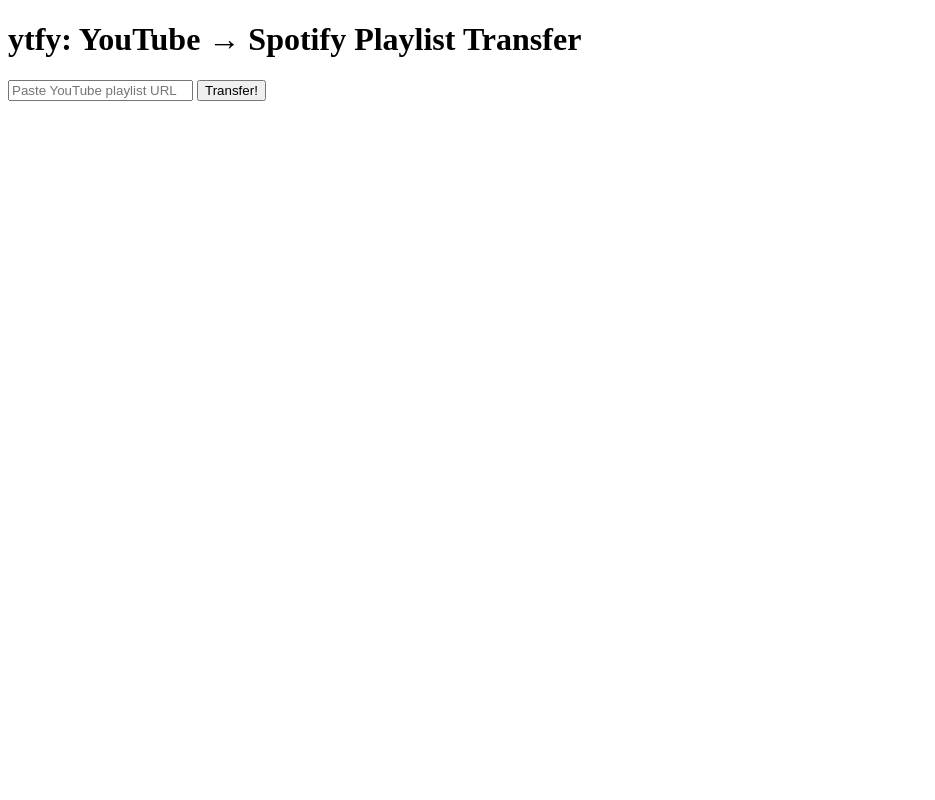
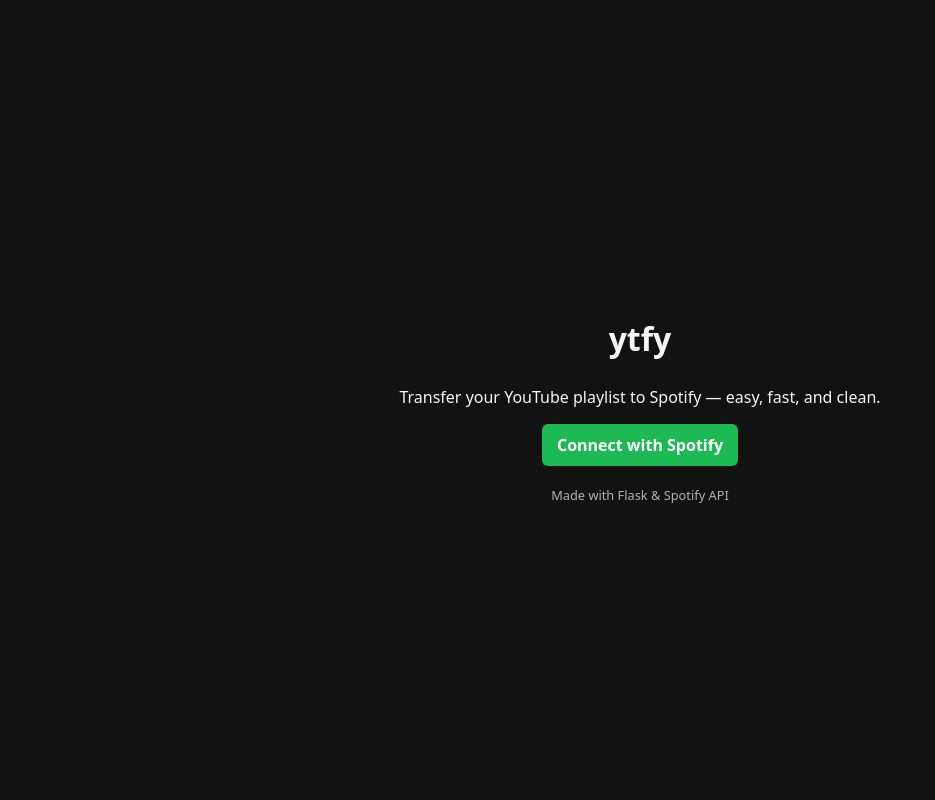
Before and after one commit to snsyaqirah/ytfy, a Flask app: page / in a window 1280 px wide. Shown: the whole page, without its empty margins (0-935 px from the left). Run offline with Flask 3, Linux system fonts and the light colour scheme.

Commit message:
aaaaaaaaaaaaaaaaaaaa

```diff
--- a/app.py
+++ b/app.py
@@ -1,21 +1,71 @@
-from flask import Flask, render_template, request, redirect, session
+from flask import Flask, render_template, request, redirect, session, url_for
 from utils.youtube_api import get_youtube_songs
-from utils.spotify_api import create_spotify_playlist
+from utils.spotify_api import (
+    create_spotify_playlist,
+    get_spotify_auth_url,
+    get_spotify_token
+)
+from dotenv import load_dotenv
 import os
+
+# Load environment variables
+load_dotenv()
 
 app = Flask(__name__)
 app.secret_key = os.getenv("SECRET_KEY", "dev_secret")
 
+SPOTIFY_CLIENT_ID = os.getenv("SPOTIFY_CLIENT_ID")
+SPOTIFY_CLIENT_SECRET = os.getenv("SPOTIFY_CLIENT_SECRET")
+SPOTIFY_REDIRECT_URI = "http://127.0.0.1:5000/callback"  # Update for production
+
+# 🏠 Home Page
 @app.route('/')
 def home():
-    return render_template('index.html')
+    if "spotify_token" in session:
+        return render_template("index.html", logged_in=True)
+    return render_template("index.html", logged_in=False)
 
+# 🎧 Step 1: Redirect to Spotify authorization
+@app.route('/authorize')
+def authorize():
+    auth_url = get_spotify_auth_url()
+    return redirect(auth_url)
+
+# 🔑 Step 2: Handle Spotify callback
+@app.route('/callback')
+def callback():
+    code = request.args.get('code')
+    if not code:
+        return "Authorization failed — no code provided", 400
+
+    try:
+        token_info = get_spotify_token(code)
+        session['spotify_token'] = token_info
+        return redirect(url_for('home'))
+    except Exception as e:
+        return f"Error fetching Spotify token: {e}", 500
+
+# 🔁 Step 3: Transfer YouTube playlist → Spotify
 @app.route('/transfer', methods=['POST'])
 def transfer():
     yt_url = request.form.get('yt_url')
-    songs = get_youtube_songs(yt_url)
-    playlist_link = create_spotify_playlist(songs)
-    return f"<p>Done! Your playlist: <a href='{playlist_link}'>{playlist_link}</a></p>"
+    if not yt_url:
+        return render_template('error.html', message="Please provide a YouTube playlist URL")
+
+    try:
+        songs = get_youtube_songs(yt_url)
+        if not songs:
+            return render_template('error.html', message="Couldn't fetch songs from YouTube")
+
+        if 'spotify_token' not in session:
+            return redirect(url_for('authorize'))
+
+        playlist_link = create_spotify_playlist(songs, session['spotify_token'])
+        return render_template('result.html', playlist_link=playlist_link)
+
+    except Exception as e:
+        return render_template('error.html', message=str(e))
+
 
 if __name__ == "__main__":
     app.run(debug=True)
--- a/templates/index.html
+++ b/templates/index.html
@@ -1,14 +1,99 @@
 <!DOCTYPE html>
-<html>
+<html lang="en">
 <head>
-    <title>ytfy 🎶</title>
-    <link rel="stylesheet" href="/static/style.css" />
+    <meta charset="UTF-8">
+    <meta name="viewport" content="width=device-width, initial-scale=1.0">
+    <title>ytfy – Transfer YouTube Playlist to Spotify</title>
+    <style>
+        body {
+            font-family: system-ui, sans-serif;
+            background: #121212;
+            color: #f5f5f5;
+            display: flex;
+            flex-direction: column;
+            align-items: center;
+            justify-content: center;
+            height: 100vh;
+            margin: 0;
+        }
+
+        h1 {
+            font-size: 2rem;
+            margin-bottom: 10px;
+        }
+
+        form {
+            background: #1e1e1e;
+            padding: 20px;
+            border-radius: 10px;
+            width: 100%;
+            max-width: 400px;
+            box-shadow: 0 4px 12px rgba(0,0,0,0.3);
+        }
+
+        input[type="text"] {
+            width: 100%;
+            padding: 10px;
+            margin: 10px 0 20px;
+            border: none;
+            border-radius: 6px;
+            background: #333;
+            color: white;
+        }
+
+        button {
+            background: #1DB954;
+            color: white;
+            border: none;
+            border-radius: 6px;
+            padding: 10px 15px;
+            cursor: pointer;
+            font-weight: bold;
+            width: 100%;
+        }
+
+        button:hover {
+            background: #1ed760;
+        }
+
+        .login-btn {
+            background: #1DB954;
+            text-decoration: none;
+            color: white;
+            padding: 10px 15px;
+            border-radius: 6px;
+            font-weight: bold;
+        }
+
+        .login-btn:hover {
+            background: #1ed760;
+        }
+
+        footer {
+            margin-top: 20px;
+            font-size: 0.8rem;
+            opacity: 0.7;
+        }
+    </style>
 </head>
 <body>
-    <h1>ytfy: YouTube → Spotify Playlist Transfer</h1>
+
+    <h1>ytfy</h1>
+    <p>Transfer your YouTube playlist to Spotify — easy, fast, and clean.</p>
+
+    {% if logged_in %}
         <form action="/transfer" method="POST">
-      <input type="text" name="yt_url" placeholder="Paste YouTube playlist URL" required />
-      <button type="submit">Transfer!</button>
+            <label for="yt_url">Enter YouTube Playlist URL:</label>
+            <input type="text" name="yt_url" id="yt_url" placeholder="https://www.youtube.com/playlist?list=..." required>
+            <button type="submit">Transfer Playlist</button>
         </form>
+    {% else %}
+        <a href="/authorize" class="login-btn">Connect with Spotify</a>
+    {% endif %}
+
+    <footer>
+        Made with Flask & Spotify API
+    </footer>
+
 </body>
 </html>
--- a/utils/spotify_api.py
+++ b/utils/spotify_api.py
@@ -1,5 +1,69 @@
-def create_spotify_playlist(songs):
-    # Dummy placeholder for now
-    # Later: Use Spotify API to search + create playlist
-    print("Creating playlist with:", songs)
-    return "https://open.spotify.com/playlist/example"
+import os
+import requests
+import base64
+from urllib.parse import urlencode
+from dotenv import load_dotenv
+
+load_dotenv()
+
+SPOTIFY_CLIENT_ID = os.getenv("SPOTIFY_CLIENT_ID")
+SPOTIFY_CLIENT_SECRET = os.getenv("SPOTIFY_CLIENT_SECRET")
+SPOTIFY_REDIRECT_URI = "http://127.0.0.1:5000/callback"  # Change for production
+
+# Step 1: Get Spotify Auth URL
+def get_spotify_auth_url():
+    scope = "playlist-modify-public playlist-modify-private"
+    params = {
+        "client_id": SPOTIFY_CLIENT_ID,
+        "response_type": "code",
+        "redirect_uri": SPOTIFY_REDIRECT_URI,
+        "scope": scope,
+    }
+    return f"https://accounts.spotify.com/authorize?{urlencode(params)}"
+
+# Step 2: Exchange code for access token
+def get_spotify_token(code):
+    auth_str = f"{SPOTIFY_CLIENT_ID}:{SPOTIFY_CLIENT_SECRET}"
+    b64_auth = base64.b64encode(auth_str.encode()).decode()
+    headers = {"Authorization": f"Basic {b64_auth}"}
+    data = {
+        "grant_type": "authorization_code",
+        "code": code,
+        "redirect_uri": SPOTIFY_REDIRECT_URI,
+    }
+
+    response = requests.post("https://accounts.spotify.com/api/token", data=data, headers=headers)
+    response.raise_for_status()
+    return response.json()
+
+# Step 3: Create playlist
+def create_spotify_playlist(songs, token_info):
+    access_token = token_info.get("access_token")
+    headers = {"Authorization": f"Bearer {access_token}", "Content-Type": "application/json"}
+
+    # Get current user profile
+    user_resp = requests.get("https://api.spotify.com/v1/me", headers=headers)
+    user_resp.raise_for_status()
+    user_id = user_resp.json()["id"]
+
+    # Create new playlist
+    payload = {"name": "ytfy Playlist", "description": "Imported from YouTube", "public": False}
+    playlist_resp = requests.post(f"https://api.spotify.com/v1/users/{user_id}/playlists",
+                                  json=payload, headers=headers)
+    playlist_resp.raise_for_status()
+    playlist_id = playlist_resp.json()["id"]
+
+    # Search and add tracks
+    track_uris = []
+    for song in songs:
+        query = urlencode({"q": song, "type": "track", "limit": 1})
+        search_resp = requests.get(f"https://api.spotify.com/v1/search?{query}", headers=headers)
+        if search_resp.ok and search_resp.json().get("tracks", {}).get("items"):
+            uri = search_resp.json()["tracks"]["items"][0]["uri"]
+            track_uris.append(uri)
+
+    if track_uris:
+        requests.post(f"https://api.spotify.com/v1/playlists/{playlist_id}/tracks",
+                      json={"uris": track_uris}, headers=headers)
+
+    return f"https://open.spotify.com/playlist/{playlist_id}"
```
Also changed, not shown: templates/error.html (added, +49 -0 lines), templates/result.html (added, +57 -0 lines), utils/youtube_api.py (+42 -3 lines). Lines whose indentation alone changed are shown as unchanged.
